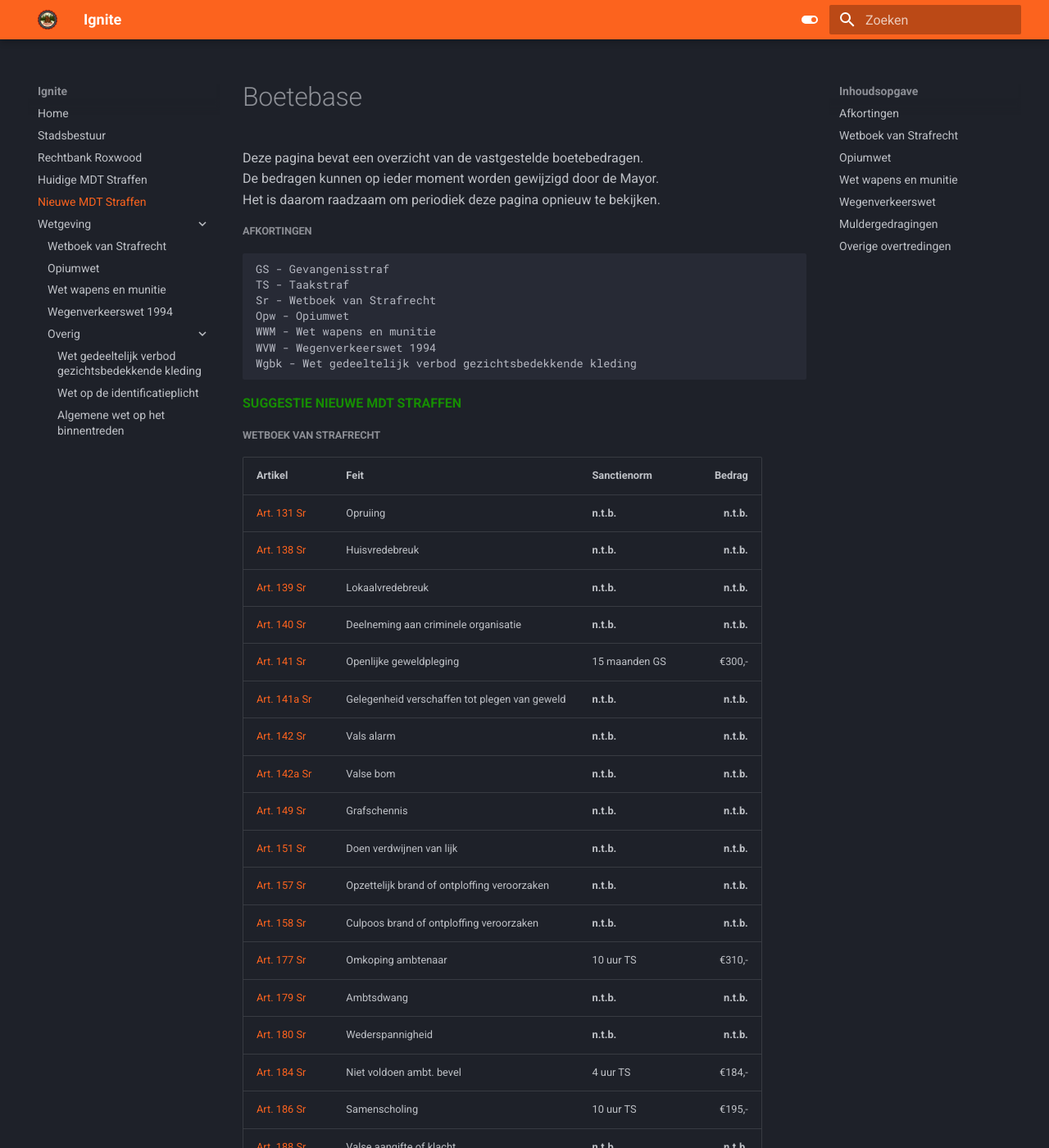
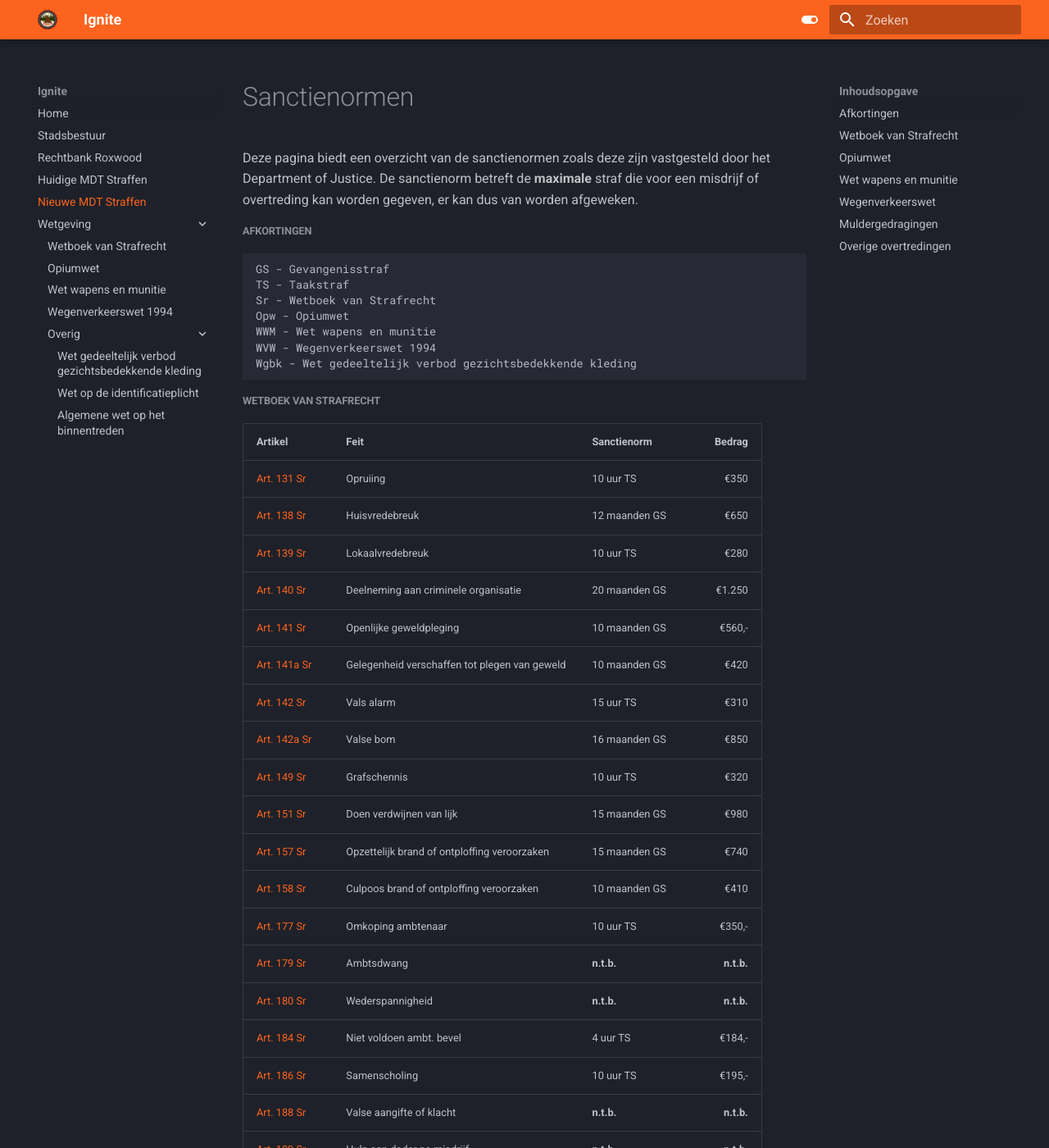
Before and after one commit to NLDenny/wetboek, an MkDocs documentation site: the page built from docs/overig/bboud.md, in a window 1280 px wide and 1400 px high. Shown: the whole window at 82% size. Built offline with MkDocs 1.6.1 and Material for MkDocs 9.7.7, drawn with Linux system fonts in a browser that asks for light colours; some of the changed text lies outside the part shown.

Commit message:
Update bboud.md

````diff
--- a/docs/overig/bboud.md
+++ b/docs/overig/bboud.md
@@ -1,8 +1,7 @@
-# Boetebase
+# Sanctienormen
 
-Deze pagina bevat een overzicht van de vastgestelde boetebedragen.
-De bedragen kunnen op ieder moment worden gewijzigd door de Mayor.
-Het is daarom raadzaam om periodiek deze pagina opnieuw te bekijken.
+Deze pagina biedt een overzicht van de sanctienormen zoals deze zijn vastgesteld door het Department of Justice.
+De sanctienorm betreft de __maximale__ straf die voor een misdrijf of overtreding kan worden gegeven, er kan dus van worden afgeweken.
 
 #####Afkortingen
 ```
@@ -15,24 +14,22 @@ WVW - Wegenverkeerswet 1994
 Wgbk - Wet gedeeltelijk verbod gezichtsbedekkende kleding
 ```
 
-<span style="color: #168E02;">__SUGGESTIE NIEUWE MDT STRAFFEN__</span>
-
 #####Wetboek van Strafrecht
 |Artikel|Feit|Sanctienorm|Bedrag
 |:----|:----|:------|-:|
-[Art. 131 Sr](/sr/#artikel-131-opruiing) | Opruiing | __n.t.b.__ | __n.t.b.__
-[Art. 138 Sr](/sr/#artikel-138-huisvredebreuk) | Huisvredebreuk | __n.t.b.__ | __n.t.b.__
-[Art. 139 Sr](/sr/#artikel-139-lokaalvredebreuk) | Lokaalvredebreuk | __n.t.b.__ | __n.t.b.__
-[Art. 140 Sr](/sr/#artikel-140-deelneming-aan-criminele-organisatie) | Deelneming aan criminele organisatie | __n.t.b.__ | __n.t.b.__
-[Art. 141 Sr](/sr/#artikel-141-openlijke-geweldpleging) | Openlijke geweldpleging | 15 maanden GS | €300,-
-[Art. 141a Sr](/sr/#artikel-141a-gelegenheid-verschaffen-tot-plegen-van-geweld) | Gelegenheid verschaffen tot plegen van geweld | __n.t.b.__ | __n.t.b.__
-[Art. 142 Sr](/sr/#artikel-142-vals-alarm) | Vals alarm | __n.t.b.__ | __n.t.b.__
-[Art. 142a Sr](/sr/#artikel-142a-valse-bom) | Valse bom | __n.t.b.__ | __n.t.b.__
-[Art. 149 Sr](/sr/#artikel-149-grafschennis) | Grafschennis | __n.t.b.__ | __n.t.b.__
-[Art. 151 Sr](/sr/#artikel-151-doen-verdwijnen-van-lijk) | Doen verdwijnen van lijk | __n.t.b.__ | __n.t.b.__
-[Art. 157 Sr](/sr/#artikel-157-opzettelijk-brank-of-ontploffing-veroorzaken) | Opzettelijk brand of ontploffing veroorzaken | __n.t.b.__ | __n.t.b.__
-[Art. 158 Sr](/sr/#artikel-158-culpoos-brand-of-ontploffing-veroorzaken) | Culpoos brand of ontploffing veroorzaken | __n.t.b.__ | __n.t.b.__
-[Art. 177 Sr](/sr/#artikel-177-omkoping-ambtenaar) | Omkoping ambtenaar | 10 uur TS | €310,-
+[Art. 131 Sr](/sr/#artikel-131-opruiing) | Opruiing | 10 uur TS | €350
+[Art. 138 Sr](/sr/#artikel-138-huisvredebreuk) | Huisvredebreuk | 12 maanden GS | €650
+[Art. 139 Sr](/sr/#artikel-139-lokaalvredebreuk) | Lokaalvredebreuk | 10 uur TS | €280
+[Art. 140 Sr](/sr/#artikel-140-deelneming-aan-criminele-organisatie) | Deelneming aan criminele organisatie | 20 maanden GS | €1.250
+[Art. 141 Sr](/sr/#artikel-141-openlijke-geweldpleging) | Openlijke geweldpleging | 10 maanden GS | €560,-
+[Art. 141a Sr](/sr/#artikel-141a-gelegenheid-verschaffen-tot-plegen-van-geweld) | Gelegenheid verschaffen tot plegen van geweld | 10 maanden GS | €420
+[Art. 142 Sr](/sr/#artikel-142-vals-alarm) | Vals alarm | 15 uur TS | €310
+[Art. 142a Sr](/sr/#artikel-142a-valse-bom) | Valse bom | 16 maanden GS | €850
+[Art. 149 Sr](/sr/#artikel-149-grafschennis) | Grafschennis | 10 uur TS | €320
+[Art. 151 Sr](/sr/#artikel-151-doen-verdwijnen-van-lijk) | Doen verdwijnen van lijk | 15 maanden GS | €980
+[Art. 157 Sr](/sr/#artikel-157-opzettelijk-brank-of-ontploffing-veroorzaken) | Opzettelijk brand of ontploffing veroorzaken | 15 maanden GS | €740
+[Art. 158 Sr](/sr/#artikel-158-culpoos-brand-of-ontploffing-veroorzaken) | Culpoos brand of ontploffing veroorzaken | 10 maanden GS | €410
+[Art. 177 Sr](/sr/#artikel-177-omkoping-ambtenaar) | Omkoping ambtenaar | 10 uur TS | €350,-
 [Art. 179 Sr](/sr/#artikel-179-ambtsdwang) | Ambtsdwang | __n.t.b.__ | __n.t.b.__
 [Art. 180 Sr](/sr/#artikel-180-wederspannigheid) | Wederspannigheid | __n.t.b.__ | __n.t.b.__
 [Art. 184 Sr](/sr/#artikel-184-niet-voldoen-aan-ambtelijk-bevel) | Niet voldoen ambt. bevel | 4 uur TS | €184,-
````
Also changed, not shown: other parts of docs/overig/bboud.md (+3 -3 lines).
